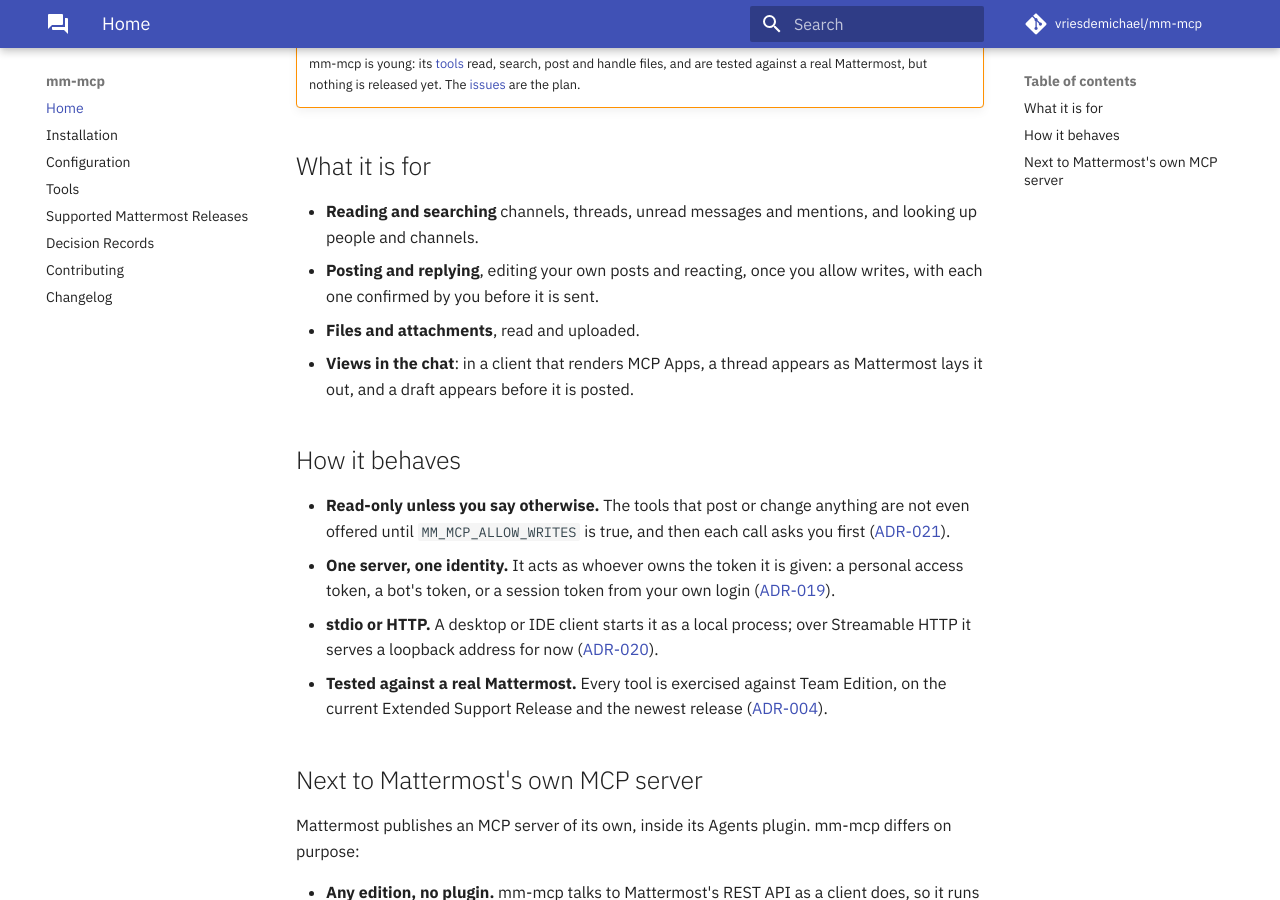
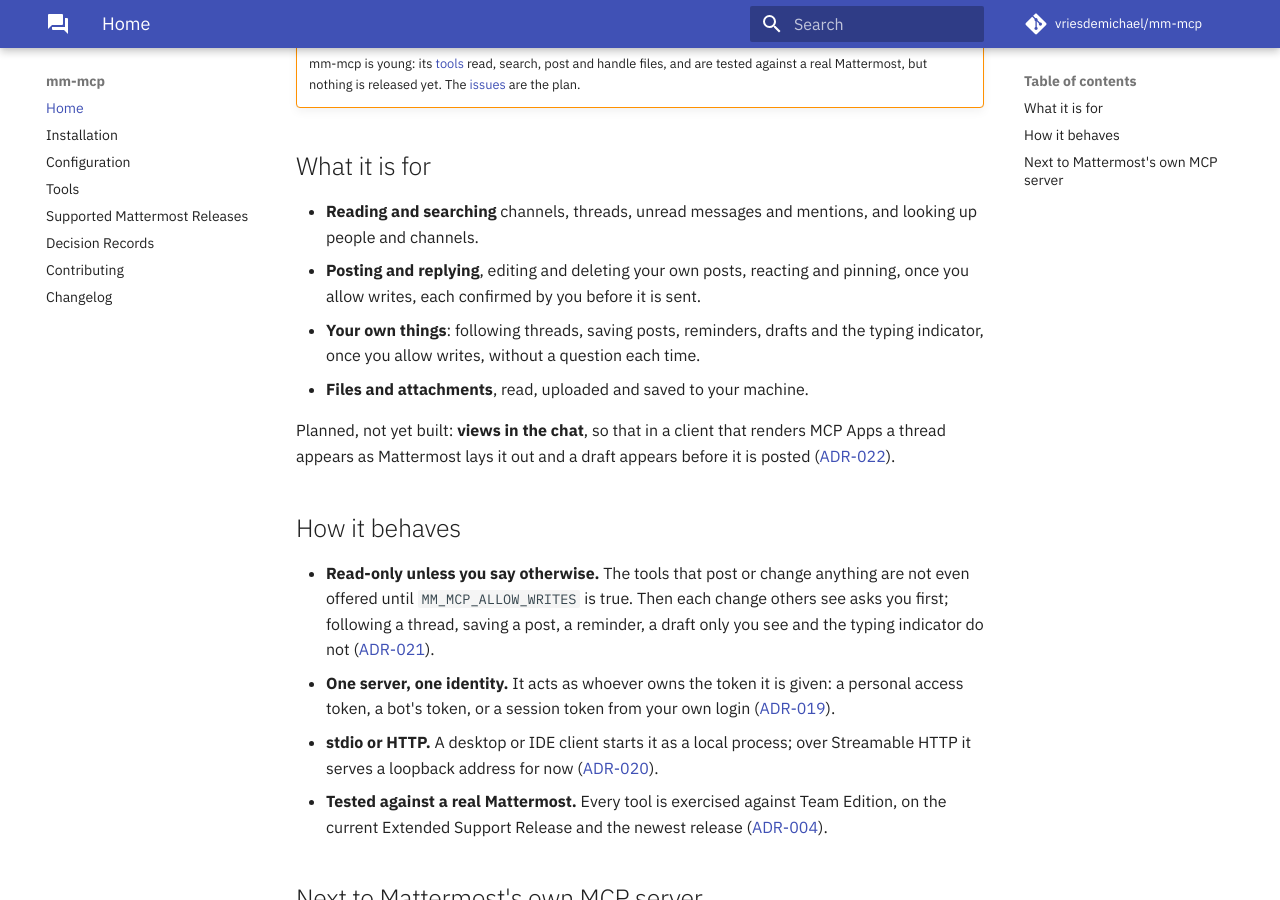
Before and after one commit to vriesdemichael/mattermost-mcp, an MkDocs documentation site: the page built from docs/site/index.md, in a window 1280 px wide and 900 px high, scrolled down 314 px. Built offline with MkDocs 1.6.1 and Material for MkDocs 9.7.7, drawn with Linux system fonts in a browser that asks for light colours; comment, search, counter and statistics services are not loaded; the version menu is left out.

Commit message:
docs: say what the server does today, and that an issue closes when its fix reaches main
The README, the site's front page and the installation page described
one tool and views being built; they now list what the tools do, say
which writes ask and which do not, and call the views planned
(ADR-022). AGENTS.md's layout names every package.

ADR-017's issues close when their fix reaches main, which is when next
is promoted, whether or not that cuts a release; ADR-010 and ADR-011 say
the same. ADR-014 says govulncheck runs in CI only, since its answer
moves with a database rather than with the change.

Co-Authored-By: Claude Opus 5.5 <noreply@anthropic.com>

```diff
--- a/docs/site/index.md
+++ b/docs/site/index.md
@@ -15,17 +15,24 @@ supported by Mattermost, Inc.; Mattermost is a trademark of Mattermost, Inc.
 
 - **Reading and searching** channels, threads, unread messages and mentions, and
   looking up people and channels.
-- **Posting and replying**, editing your own posts and reacting, once you allow
-  writes, with each one confirmed by you before it is sent.
-- **Files and attachments**, read and uploaded.
-- **Views in the chat**: in a client that renders MCP Apps, a thread appears as
-  Mattermost lays it out, and a draft appears before it is posted.
+- **Posting and replying**, editing and deleting your own posts, reacting and
+  pinning, once you allow writes, each confirmed by you before it is sent.
+- **Your own things**: following threads, saving posts, reminders, drafts and the
+  typing indicator, once you allow writes, without a question each time.
+- **Files and attachments**, read, uploaded and saved to your machine.
+
+Planned, not yet built: **views in the chat**, so that in a client that renders
+MCP Apps a thread appears as Mattermost lays it out and a draft appears before
+it is posted
+([ADR-022](adr/022-mcp-apps-views-through-one-show-tool.md)).
 
 ## How it behaves
 
 - **Read-only unless you say otherwise.** The tools that post or change anything
-  are not even offered until `MM_MCP_ALLOW_WRITES` is true, and then each call asks
-  you first ([ADR-021](adr/021-read-only-by-default-and-every-write-asks.md)).
+  are not even offered until `MM_MCP_ALLOW_WRITES` is true. Then each change
+  others see asks you first; following a thread, saving a post, a reminder, a
+  draft only you see and the typing indicator do not
+  ([ADR-021](adr/021-read-only-by-default-and-every-write-asks.md)).
 - **One server, one identity.** It acts as whoever owns the token it is given: a
   personal access token, a bot's token, or a session token from your own login
   ([ADR-019](adr/019-credentials-are-supplied-not-acquired.md)).
```
Also changed, not shown: AGENTS.md (+20 -8 lines), README.md (+13 -8 lines), docs/site/adr/010-conventional-commits-and-lefthook.md (+1 -1 lines), docs/site/adr/011-next-integrates-and-main-releases.md (+2 -2 lines), docs/site/adr/014-what-the-quality-gates-measure.md (+1 -1 lines), docs/site/adr/017-planning-in-github-issues.md (+3 -3 lines), docs/site/adr/022-mcp-apps-views-through-one-show-tool.md (+1 -1 lines), docs/site/adr/index.md (+1 -1 lines), docs/site/configuration.md (+8 -1 lines), docs/site/installation.md (+2 -2 lines).
